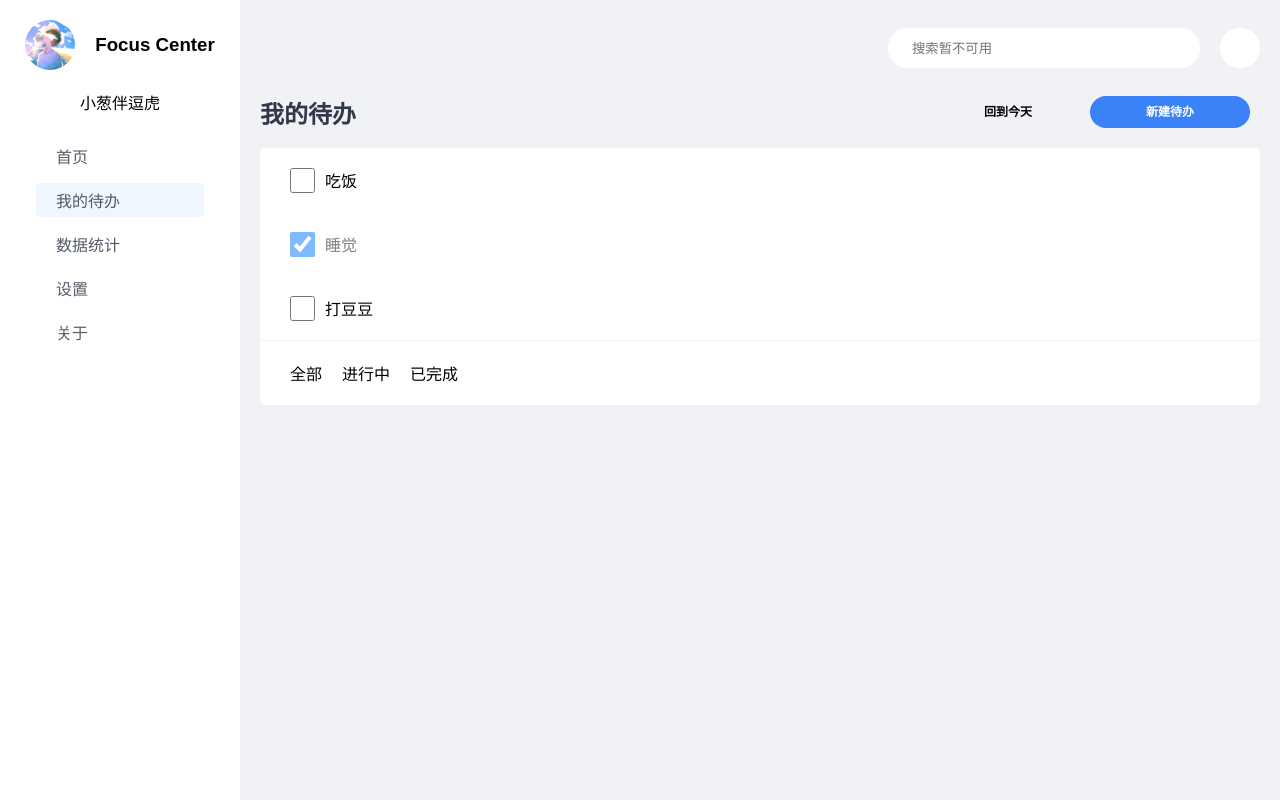
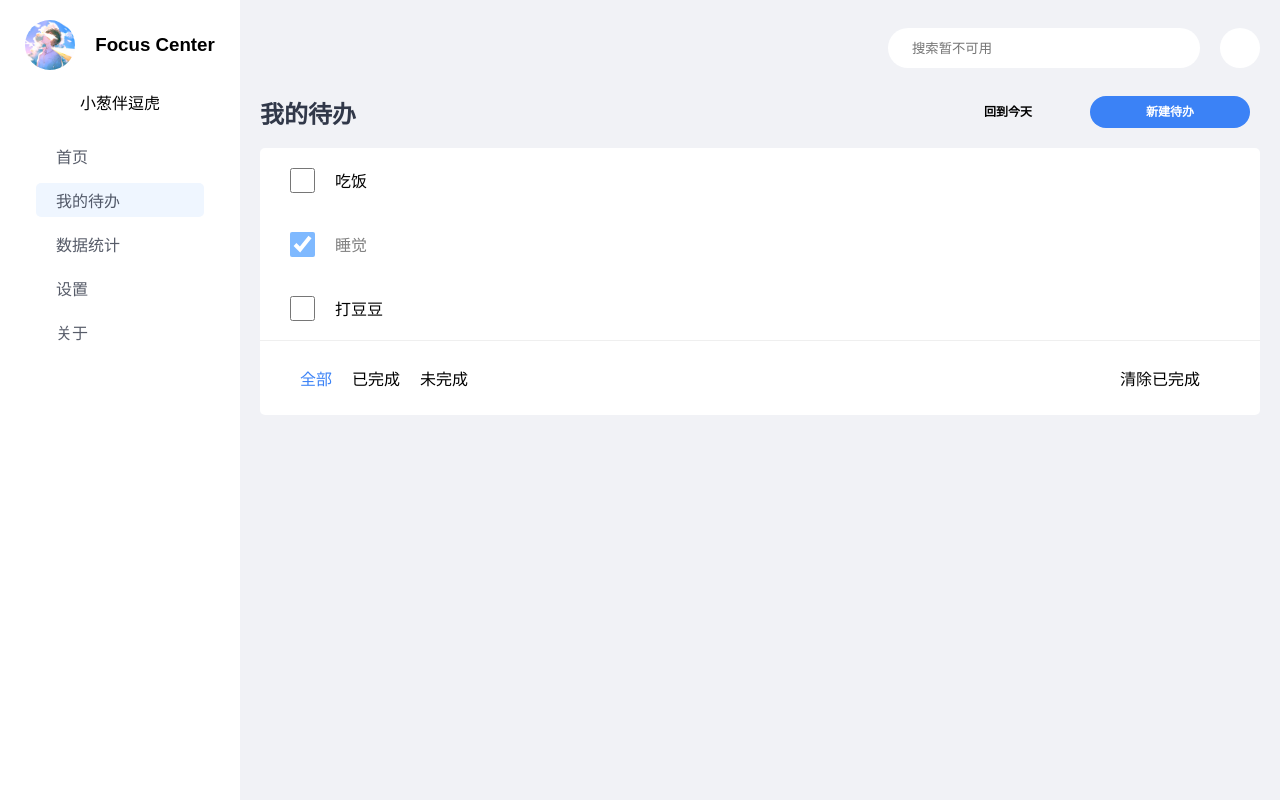
Before and after one commit to cccoding365/vue-focus-center, a Vue app: page /todolist in a window 1280 px wide. Built offline with nearby package versions, Linux system fonts and the light colour scheme.

Commit message:
新增待办筛选显示

```diff
--- a/index.html
+++ b/index.html
@@ -2,9 +2,9 @@
 <html lang="en">
   <head>
     <meta charset="UTF-8">
-    <link rel="icon" href="/favicon.ico">
+    <link rel="icon" href="/favicon.svg">
     <meta name="viewport" content="width=device-width, initial-scale=1.0">
-    <title>Vite App</title>
+    <title>Focus Center</title>
   </head>
   <body>
     <div id="app"></div>
--- a/src/components/todo/TodoDialog.vue
+++ b/src/components/todo/TodoDialog.vue
@@ -10,12 +10,12 @@
         <button class="submit" @click="submitTodoHandle">确定</button>
       </div>
     </header>
-    <textarea class="textarea" v-model="currentTodo.content" placeholder="你想做点什么呢？"></textarea>
+    <textarea class="textarea" v-model="currentTodo.content" @keyup.enter="submitTodoHandle" placeholder="你想做点什么呢？"></textarea>
   </div>
 </template>
 
 <script setup>
-import { reactive, computed } from 'vue'
+import { reactive, computed, onMounted } from 'vue'
 import { storeToRefs } from 'pinia'
 import { useTodoStore } from '@/stores/todo'
 
@@ -24,6 +24,11 @@ const { dialogType, dialogVisibility, currentTodo } = storeToRefs(todoStore)
 const { openTodoDialog, closeTodoDialog, submitTodoHandle } = todoStore
 
 const title = computed(() => dialogType.value == 'add' ? '新建待办' : '修改待办')
+
+const todoDialog = reactive({
+  content: ''
+})
+
 </script>
 
 <style lang="less" scoped>
--- a/src/stores/todo.js
+++ b/src/stores/todo.js
@@ -27,6 +27,7 @@ export const useTodoStore = defineStore('todo', {
       this.dialogVisibility = false
       this.dialogTitle = ''
       this.dialogType = ''
+      this.currentTodo = {}
     },
     // 打开 Dialog
     openTodoDialog(id) {
@@ -69,6 +70,10 @@ export const useTodoStore = defineStore('todo', {
       console.log(index)
       this.todoList.splice(index, 1)
     },
+    delAllCompleted() {
+      console.log('清除全部已完成');
+      this.todoList = this.todoList.filter((item) => !item.status)
+    },
 
     completeTodo(id) {
       const todoItem = this.todoList.find(item => item.id === id)
--- a/src/views/TodoListView.vue
+++ b/src/views/TodoListView.vue
@@ -1,18 +1,27 @@
 <script setup>
-import { ref, reactive } from 'vue'
-import Space from '../components/Space'
-import TodoDialog from '../components/todo/TodoDialog'
+import { ref, reactive, computed } from 'vue'
+import Space from '@/components/Space'
+import TodoDialog from '@/components/todo/TodoDialog'
 
 import { storeToRefs } from 'pinia'
 import { useTodoStore } from '@/stores/todo'
 
 const todoStore = useTodoStore()
 const { title, visibility, todoList, completeTodoList } = storeToRefs(todoStore)
-const { openTodoDialog, closeTodoDialog, editTodo, removeTodo } = todoStore
+const { openTodoDialog, closeTodoDialog, editTodo, removeTodo, delAllCompleted } = todoStore
 
 let showTodoListType = ref('all')
 
-const showTodoList = showTodoListType.value == 'all' ? todoList : []
+const showTodoList = computed(() => {
+  return showTodoListType.value == 'completed' ? todoList.value.filter(i => i.status)
+    : showTodoListType.value == 'unCompleted' ? todoList.value.filter(i => !i.status)
+      : todoList.value
+})
+
+const unCompletedNum = computed(() => {
+  return todoList.value.filter((item) => !item.status).length
+})
+
 
 
 </script>
@@ -34,6 +43,7 @@ const showTodoList = showTodoListType.value == 'all' ? todoList : []
     <main>
       <Space class="todolist-container" v-if="todoList.length">
         <ul>
+          <li class="todo-item" v-if="!showTodoList.length">该情况下无待办</li>
           <li class="todo-item" :class="{ checked: todo.status }" v-for="(todo, index) of showTodoList">
             <input type="checkbox" :checked="todo.status" v-model="todo.status">
             <span>{{ todo.content }}</span>
@@ -44,9 +54,14 @@ const showTodoList = showTodoListType.value == 'all' ? todoList : []
           </li>
         </ul>
         <footer>
-          <span @click="showTodoListType.value = 'all'">全部</span>
-          <span @click="showTodoListType.value = 'unCompleted'">进行中</span>
-          <span @click="showTodoListType.value = 'completed'">已完成</span>
+
+          <span :class="{ selected: showTodoListType == 'all' }" @click="showTodoListType = 'all'">全部</span>
+          <span :class="{ selected: showTodoListType == 'completed' }" @click="showTodoListType = 'completed'">已完成</span>
+          <span :class="{ selected: showTodoListType == 'unCompleted' }"
+            @click="showTodoListType = 'unCompleted'">未完成</span>
+
+          <span class="clearAllCompeleted" v-show="todoList.length > unCompletedNum" @click="delAllCompleted"> 清除已完成
+          </span>
         </footer>
       </Space>
       <Space v-else>
@@ -120,9 +135,29 @@ main {
     footer {
       border-top: 1px solid #00000010;
       padding: 20px 30px;
+      display: flex;
+      justify-content: flex-start;
+      align-items: center;
 
       span {
-        margin-right: 20px;
+        padding: 5px 10px;
+        cursor: pointer;
+
+        &.selected {
+          color: var(--theme-color);
+        }
+      }
+
+      .clearAllCompeleted {
+        padding: 5px 30px;
+        border-radius: 5px;
+        margin-left: auto;
+        cursor: pointer;
+
+        &:hover {
+          color: aliceblue;
+          background-color: red;
+        }
       }
     }
   }
@@ -139,7 +174,7 @@ main {
     input {
       width: 25px;
       height: 25px;
-      margin-right: 10px;
+      margin-right: 20px;
     }
 
     &.checked {
```
Also changed, not shown: public/favicon.svg (added), 1 other file (tests, documents, lock files or other folders).
